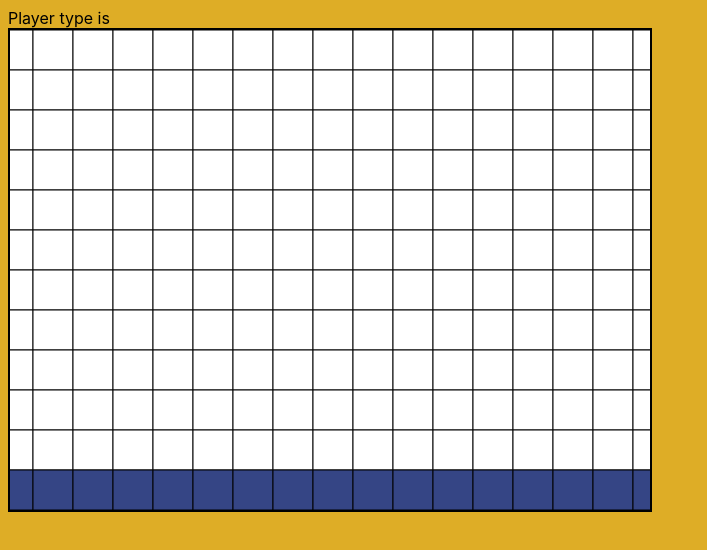
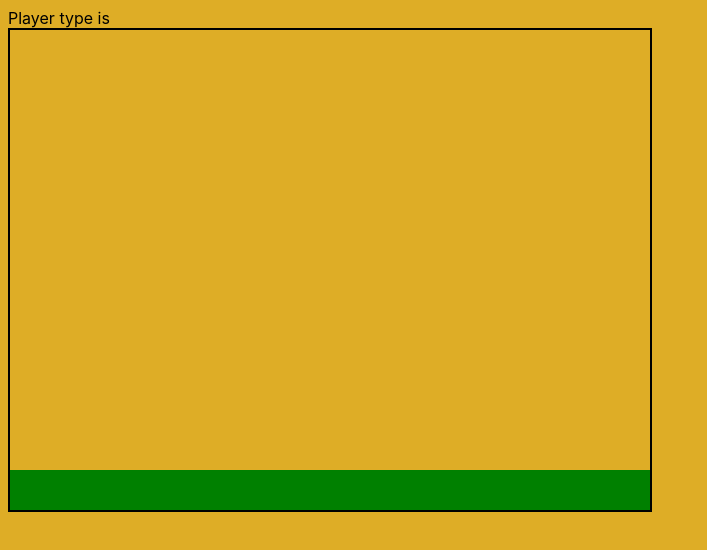
Before and after one commit to rebecca-millerr/cs21-platformer, a Next.js app in the folder web/: page /game in a window 1280 px wide. Shown: the top 550 px of the page, without its empty margins (0-707 px from the left). Built offline with nearby package versions, Linux system fonts and the light colour scheme.

Commit message:
Update map to use scene representation from matter

```diff
--- a/web/src/components/map/constants.js
+++ b/web/src/components/map/constants.js
@@ -1,10 +1,8 @@
 // screen is BLOCKS_ACROSS wide, so BLOCKS_ACROSS + 1 can be shown at once
 export const BLOCKS_ACROSS = 16;
-export const VISIBLE_BLOCKS_ACROSS = BLOCKS_ACROSS + 1;
 export const BLOCKS_DOWN = 12;
 export const BLOCK_SIZE = 40;
-export const MOVING_SPEED = 16; // bigger means slower
+export const MOVING_SPEED = 100; // pixels per second
 
 // TODO: have other types/colors dynamically named after builders
 export const DEFAULT_BLOCK = '#354585';
-export const EMPTY = '#ffffff';
--- a/web/src/components/map/index.js
+++ b/web/src/components/map/index.js
@@ -1,2 +1 @@
-export { default as Map } from './map';
-export { getDefaultMap } from './utils';
+export { default } from './map';
--- a/web/src/components/map/map.jsx
+++ b/web/src/components/map/map.jsx
@@ -1,70 +1,109 @@
-import React, { useEffect } from 'react';
-import PropTypes from 'prop-types';
+import React, { useMemo, useCallback, useRef, useEffect } from 'react';
+import { BLOCKS_ACROSS, BLOCKS_DOWN, BLOCK_SIZE, DEFAULT_BLOCK as DEFAULT_BLOCK_COLOR, MOVING_SPEED } from './constants';
+import Matter from 'matter-js';
 
-import { getBlockIndex, addDefaultColumn } from './utils';
-import {
-  BLOCKS_ACROSS,
-  BLOCKS_DOWN,
-  BLOCK_SIZE,
-  MOVING_SPEED,
-} from './constants';
+import classNames from 'classnames/bind';
 import styles from './map.module.css';
+const cx = classNames.bind(styles);
 
-export default function Map({ map, updateMap, time }) {
+/* Render the contents of a Matter.js world to a canvas */
+const drawScene = (context, bodies, offset) => {
+  context.clearRect(0, 0, context.canvas.width, context.canvas.height);
+
+  bodies.forEach((body) => {
+    context.beginPath();
+    body.vertices.forEach(({ x, y }) => context.lineTo(x - offset, y));
+    context.closePath();
+    context.fillStyle = body.render.fillStyle ?? '#000';
+    context.fill();
+  });
+};
+
+export default function Map() {
+  const canvasRef = useRef();
+  const canvasContextRef = useRef();
+
+  const engine = useMemo(() => Matter.Engine.create(), []);
+  const world = useMemo(() => engine.world, [engine]);
+  const xOffsetRef = useRef(0);
+
+  /* Maintenance surrounding moving the viewport: keeps the ground underfoot, and "garbage collects"
+     blocks that have exited the left side of the screen */
+  const viewportMoved = useCallback(() => {
+    Matter.Composite.allBodies(world).forEach((body) => {
+      const { vertices } = body;
+      const leftEdge = xOffsetRef.current;
+      // Move ground
+      if (body.label === 'ground') {
+        const width = body.bounds.max.x - body.bounds.min.x;
+        Matter.Body.setPosition(body, { x: leftEdge + width / 2, y: body.position.y });
+      // Garbage collection
+      // Remove objects once they are a full BLOCK_SIZE off screen - not immediately
+      } else if (vertices.every(({ x }) => x < leftEdge - BLOCK_SIZE)) {
+        console.log('removing body that went off screen');
+        Matter.Composite.remove(world, body);
+      }
+    });
+  }, [world]);
+
+  // Render loop
+  const requestRef = useRef();
+  const previousTimeRef = useRef();
+  const animate = useCallback((time) => {
+    // Timekeeping
+    const delta = (time && previousTimeRef.current)
+      ? (time - previousTimeRef.current) / 1000 // seconds
+      : 0; // no delta if no previous time (i.e. on first render)
+    previousTimeRef.current = time;
+    // Move viewport
+    xOffsetRef.current += delta * MOVING_SPEED;
+    viewportMoved();
+    // Run physics simulation
+    Matter.Engine.update(engine, delta * 1000);
+    // Get current state of physics simulation
+    const bodies = Matter.Composite.allBodies(world);
+    // Paint the picture
+    drawScene(canvasContextRef.current, bodies, xOffsetRef.current);
+    // On to the next frame
+    requestRef.current = requestAnimationFrame(animate);
+  }, [engine, world, viewportMoved]);
+
   useEffect(() => {
-    const canvas = document.getElementById('map-canvas');
-    const context = canvas.getContext('2d');
-    context.clearRect(0, 0, canvas.width, canvas.height);
+    // Create the ground
+    const ground = Matter.Bodies.rectangle(
+      // x, y specify the *center* of the object
+      (BLOCKS_ACROSS * BLOCK_SIZE) / 2,
+      (BLOCKS_DOWN - 0.5) * BLOCK_SIZE,
+      BLOCKS_ACROSS * BLOCK_SIZE,
+      BLOCK_SIZE,
+      { isStatic: true, label: 'ground', render: { fillStyle: 'green' } },
+    );
+    Matter.Composite.add(world, ground);
 
-    function fillBlock(colStart, rowStart, color) {
-      context.fillStyle = color;
-      context.fillRect(colStart, rowStart, BLOCK_SIZE, BLOCK_SIZE);
-
-      context.beginPath();
-      context.rect(colStart, rowStart, BLOCK_SIZE, BLOCK_SIZE);
-      context.stroke();
-    }
-
-    const adjustedX = Math.floor(time / MOVING_SPEED) % BLOCK_SIZE;
-
-    for (let row = 0; row < canvas.height; row += BLOCK_SIZE) {
-      const pixelRow = Math.floor(row / BLOCK_SIZE);
-      for (let col = 0 - adjustedX; col < canvas.width; col += BLOCK_SIZE) {
-        const pixelCol = Math.floor(col / BLOCK_SIZE) + 1;
-        fillBlock(col, row, map[getBlockIndex(pixelRow, pixelCol)].display);
-      }
-    }
-
-    // if entering brand new col
-    if (adjustedX === 0) {
-      updateMap(addDefaultColumn(map));
-    }
-
-    // don't check for map because then everything is double-triggered,
-    // and map is updated when time updates anyway
-    // eslint-disable-next-line react-hooks/exhaustive-deps
-  }, [time, updateMap]);
+    Matter.Composite.add(
+      world,
+      Matter.Bodies.rectangle(
+        500, 100, BLOCK_SIZE, BLOCK_SIZE,
+        { render: { fillStyle: DEFAULT_BLOCK_COLOR } },
+      ),
+    );
+    // Get canvas context
+    canvasContextRef.current = canvasRef.current.getContext('2d');
+    // Start the render loop
+    requestRef.current = requestAnimationFrame(animate);
+    // Clean up
+    return () => {
+      Matter.Composite.remove(world, ground);
+      cancelAnimationFrame(requestRef.current);
+    };
+  }, [world, animate]);
 
   return (
     <canvas
+      ref={canvasRef}
       width={BLOCKS_ACROSS * BLOCK_SIZE}
       height={BLOCKS_DOWN * BLOCK_SIZE}
-      id="map-canvas"
-      className={styles.mapCanvas}
+      className={cx('mapCanvas')}
     />
   );
 }
-
-Map.propTypes = {
-  map: PropTypes.arrayOf(
-    PropTypes.shape({
-      display: PropTypes.string,
-      absoluteCol: PropTypes.number,
-    })
-  ).isRequired,
-  updateMap: PropTypes.func.isRequired,
-  time: PropTypes.number,
-};
-Map.defaultProps = {
-  time: 0,
-};
--- a/web/src/components/map/utils.js
+++ /dev/null
@@ -1,60 +0,0 @@
-import _ from 'lodash';
-
-import {
-  BLOCKS_ACROSS,
-  BLOCKS_DOWN,
-  DEFAULT_BLOCK,
-  EMPTY,
-  VISIBLE_BLOCKS_ACROSS,
-} from './constants';
-
-// converts row and col to position in 1d array
-export function getBlockIndex(row, col) {
-  return row * VISIBLE_BLOCKS_ACROSS + col;
-}
-
-// TODO: have this run once total, not once per client - not sure how to do this
-// creates map where all spaces besides bottom row are empty and has
-// spare row on right
-export function getDefaultMap() {
-  const map = [];
-  for (let row = 0; row < BLOCKS_DOWN - 1; row += 1) {
-    for (let col = 0; col < VISIBLE_BLOCKS_ACROSS; col += 1) {
-      map.push({
-        display: EMPTY,
-        absoluteCol: col,
-      });
-    }
-  }
-  for (
-    let colAtBottom = 0;
-    colAtBottom < VISIBLE_BLOCKS_ACROSS;
-    colAtBottom += 1
-  ) {
-    map.push({
-      display: DEFAULT_BLOCK,
-      absoluteCol: colAtBottom,
-    });
-  }
-  return map;
-}
-
-// returns given map with everything rotated one column to left, and
-// new default col on the far right
-export function addDefaultColumn(map) {
-  const mapClone = _.cloneDeep(map); // doesn't mutate original map
-  const lastAbsoluteCol = mapClone[getBlockIndex(0, BLOCKS_ACROSS)].absoluteCol;
-
-  for (let row = 0; row < BLOCKS_DOWN; row += 1) {
-    for (let col = 0; col < BLOCKS_ACROSS; col += 1) {
-      // take value of block to the right
-      mapClone[getBlockIndex(row, col)] = mapClone[getBlockIndex(row, col + 1)];
-    }
-    // make rightmost col look like default map
-    mapClone[getBlockIndex(row, BLOCKS_ACROSS)] = {
-      display: row === BLOCKS_DOWN - 1 ? DEFAULT_BLOCK : EMPTY,
-      absoluteCol: lastAbsoluteCol + 1,
-    };
-  }
-  return mapClone;
-}
--- a/web/src/pages/game.jsx
+++ b/web/src/pages/game.jsx
@@ -1,40 +1,16 @@
-import React, { useCallback, useEffect, useRef, useState } from 'react';
+import React from 'react';
 
-import { Map, getDefaultMap } from 'components/map';
+import Map from 'components/map';
 import useStore from 'store';
 
 export default function Game() {
-  // TODO: magically gets updates from erlang server and populates
-  //       them in state, which updates map
-  const [map, setMap] = useState(getDefaultMap());
-  const [timeElapsed, setTimeElapsed] = useState(0);
-
-  const requestRef = useRef();
-  const previousTimeRef = useRef();
-
-  const animate = useCallback((time) => {
-    if (previousTimeRef.current !== undefined) {
-      // TODO: actually replace this state with update from server
-      setMap((prevMap) => [...prevMap]);
-    }
-    previousTimeRef.current = time;
-    setTimeElapsed(time);
-    requestRef.current = requestAnimationFrame(animate);
-  }, []);
-
-  useEffect(() => {
-    requestRef.current = requestAnimationFrame(animate);
-    return () => cancelAnimationFrame(requestRef.current);
-  }, [animate]);
-
   const playerType = useStore((state) => state.playerType);
 
   return (
     <div>
       Player type is {playerType}
       <br />
-      {/* TODO: update server state when col added to map */}
-      <Map map={map} updateMap={setMap} time={timeElapsed} />
+      <Map />
     </div>
   );
 }
```
